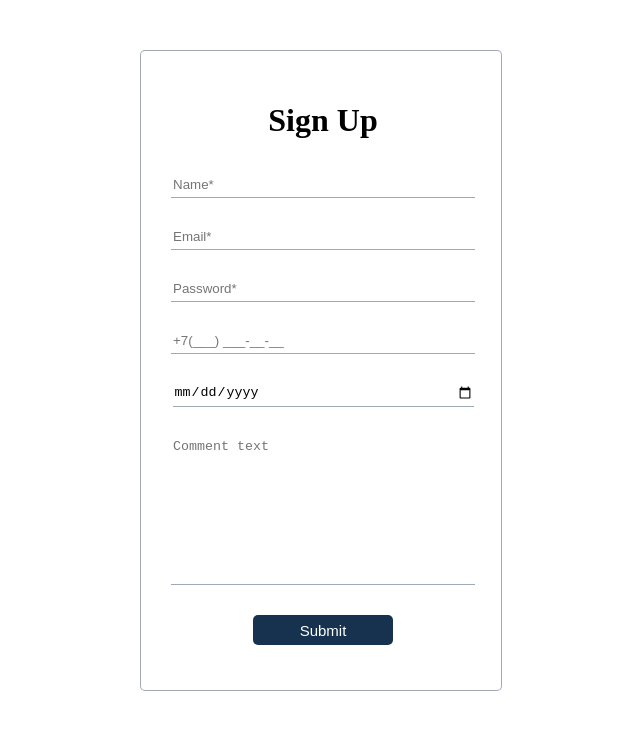
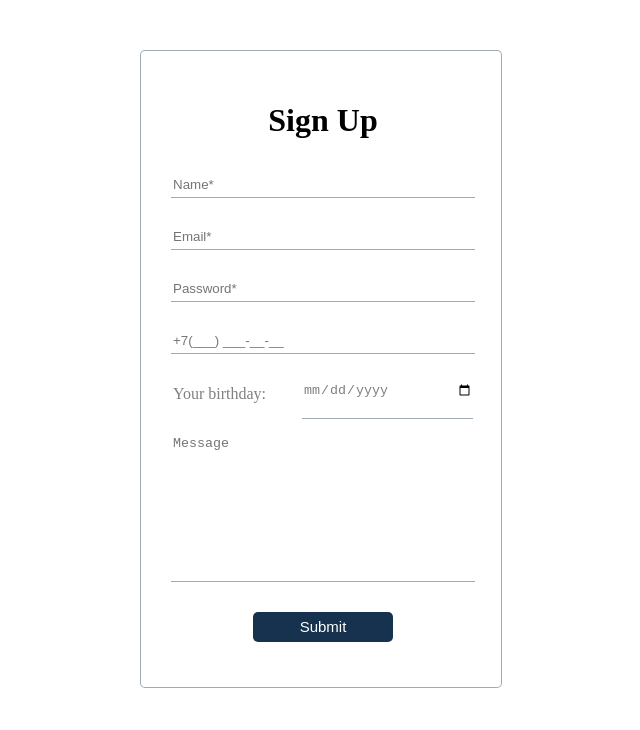
Before and after one commit to IgorAvshtol/seobility-app, a React (Create React App) app: page / in a window 1280 px wide. Shown: the top 730 px of the page, without its empty margins (319-959 px from the left). Built offline with nearby package versions, Linux system fonts and the light colour scheme; no server answers.

Commit message:
fix: UI bugs, name of interface IUser;

```diff
--- a/src/components/Form/Form.module.scss
+++ b/src/components/Form/Form.module.scss
@@ -24,6 +24,12 @@
 
   textarea {
     height: 140px;
+  }
+
+  input[type='date'] {
+    margin: 0;
+    width: 170px;
+    color: gray;
   }
 
   input, textarea {
@@ -78,4 +84,11 @@
     display: flex;
     justify-content: center;
   }
+
+  .dateBlock {
+    width: 100%;
+    display: flex;
+    justify-content: space-between;
+    color: gray;
+  }
 }
--- a/src/components/Form/index.tsx
+++ b/src/components/Form/index.tsx
@@ -25,7 +25,7 @@ export const Form: FC = () => {
       name: '',
       password: '',
       date: '',
-      comment: '',
+      message: '',
       email: '',
       phone: ''
     });
@@ -59,6 +59,8 @@ export const Form: FC = () => {
         />
         {errors.password && <p className={style.error}>{errors.password}</p>}
         <TelephoneNumberField loading={loading} onChange={handleChange} value={values.phone} error={errors.phone}/>
+        <div className={style.dateBlock}>
+          <p>Your birthday:</p>
           <input
               type='date'
               name='date'
@@ -66,11 +68,13 @@ export const Form: FC = () => {
               onChange={handleChange}
               required
           />
+        </div>
+
         {errors.date && <p className={style.error}>{errors.date}</p>}
         <textarea
-            placeholder='Comment text'
-            name='comment'
-            value={values.comment}
+            placeholder='Message'
+            name='message'
+            value={values.message}
             onChange={handleChange}
         />
         {errors.comment && <p className={style.error}>{errors.comment}</p>}
@@ -86,7 +90,7 @@ export const Form: FC = () => {
               <li>{data.email}</li>
               <li>{data.phone}</li>
               <li>{data.date}</li>
-              <li>{data.comment}</li>
+              <li>{data.message}</li>
             </ul>
         }
       </form>
--- a/src/components/interfaces/index.ts
+++ b/src/components/interfaces/index.ts
@@ -4,7 +4,7 @@ export interface IUser {
   email: string;
   password: string;
   date: string;
-  comment: string;
+  message: string;
 }
 
 export interface IResponseData {
@@ -13,7 +13,7 @@ export interface IResponseData {
   email: string;
   password: string;
   date: string;
-  comment: string;
+  message: string;
   id: number;
 }
 
--- a/src/hooks/useForm.ts
+++ b/src/hooks/useForm.ts
@@ -4,7 +4,7 @@ import { nameValidateService } from 'services/nameValidateService';
 import { IUser } from 'components/interfaces';
 import { messageValidateService } from 'services/messageValidateService';
 
-type IFormFields = 'name' | 'phone' | 'email' | 'password' | 'date' | 'comment'
+type IFormFields = 'name' | 'phone' | 'email' | 'password' | 'date' | 'message'
 
 interface ErrorRecord {
   name?: string;
@@ -68,7 +68,7 @@ export const useForm = () => {
           setErrors(other);
         }
         break;
-      case 'comment':
+      case 'message':
         if (!messageValidateService(value)) {
           setErrors({
             ...errors,
```
Lines whose indentation alone changed are shown as unchanged.
